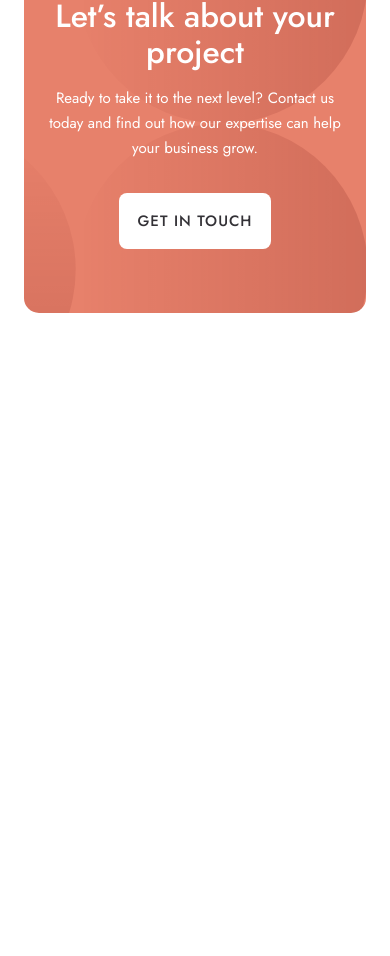
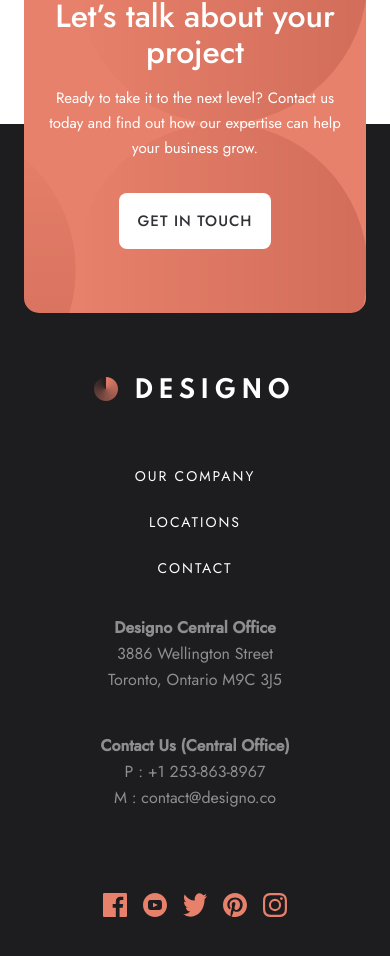
Before and after one commit to Alexandre-st/Designo-multi-page, a React (Create React App) app: page / in a window 390 px wide. Shown: the part 3560-4516 px from the top of the page. Before the commit the page ends 3873 px from the top, so only its background shows below. Built offline with nearby package versions, Linux system fonts and the light colour scheme.

Commit message:
Add Footer, but need to add the border. full responsive

```diff
--- a/src/App.js
+++ b/src/App.js
@@ -2,6 +2,7 @@ import React from 'react';
 import { BrowserRouter as Router, Routes, Route } from 'react-router-dom';
 import Home from './components/Home/Home';
 import Header from './components/Header/Header';
+import Footer from './components/Footer/Footer';
 
 import './styles/index.scss';
 
@@ -12,6 +13,7 @@ const App = () => {
       <Routes>
         <Route exact path="/" element={<Home />} />
       </Routes>
+      <Footer />
     </Router>
   );
 }
--- a/src/components/Footer/Footer.js
+++ b/src/components/Footer/Footer.js
@@ -1,9 +1,46 @@
 import React from 'react';
+import { Link } from 'react-router-dom';
+
+import FooterLogo from "../../assets/shared/desktop/logo-light.png";
+import FacebookLogo from "../../assets/shared/desktop/icon-facebook.svg";
+import YoutubeLogo from "../../assets/shared/desktop/icon-youtube.svg";
+import TwitterLogo from "../../assets/shared/desktop/icon-twitter.svg";
+import PinterestLogo from "../../assets/shared/desktop/icon-pinterest.svg";
+import InstagramLogo from "../../assets/shared/desktop/icon-instagram.svg"
 
 const Footer = () => {
   return (
     <footer className="footer">
-
+      <div className="footer-container container">
+        <div className="footer-header">
+          <img className="logo" src={FooterLogo} alt="Designo" />
+          <div className="footer-header-link">
+            <Link to="/"><li className="li_nk">OUR COMPANY</li></Link>
+            <Link to="/"><li className="li_nk">LOCATIONS</li></Link>
+            <Link to="/"><li className="li_nk">CONTACT</li></Link>
+          </div>
+        </div>
+        <div className="footer-border"></div>
+        <div className="footer-content">
+          <div className="footer-content-right">
+            <p>Designo Central Office</p>
+            <p>3886 Wellington Street</p>
+            <p>Toronto, Ontario M9C 3J5</p>
+          </div>
+          <div className="footer-content-left">
+            <p>Contact Us (Central Office)</p>
+            <p>P : +1 253-863-8967</p>
+            <p>M : contact@designo.co</p>
+          </div>
+          <div className="footer-content-link">
+            <img src={FacebookLogo} alt="Facebook" />
+            <img src={YoutubeLogo} alt="Youtube" />
+            <img src={TwitterLogo} alt="Twitter" />
+            <img src={PinterestLogo} alt="Pinterest" />
+            <img src={InstagramLogo} alt="Instagram" />
+          </div>
+        </div>
+      </div>
     </footer>
   );
 }
--- /dev/null
+++ b/src/components/Footer/_footer.scss
@@ -0,0 +1,100 @@
+@use "../../styles/variables/mixins" as *;
+
+.footer {
+  background-color: #1D1C1E;
+  margin-top: -18.9rem;
+
+  @include mq(tablet) {
+    margin-top: -8.6rem;
+  }
+
+  @include mq(laptop) {
+    margin-top: -7.2rem;
+  }
+
+  &-container {
+    padding: 25.3rem 2.4rem 6.4rem 2.4rem;
+    text-align: center;
+    color: #FFFFFF;
+
+    @include mq(tablet) {
+      padding: 16.6rem 3.9rem 8rem 3.9rem;
+      text-align: left;
+    }
+
+    @include mq(laptop) {
+      padding: 14.4rem 3.9rem 7.2rem 3.9rem;
+    }
+
+    @include mq(desktop) {
+      padding:14.4rem 0 7.2rem 0;
+    }
+  }
+
+  &-header {
+    display: flex;
+    flex-direction: column;
+    align-items: center;
+    margin-bottom: 4rem;
+
+    @include mq(tablet) {
+      flex-direction: row;
+      justify-content: space-between;
+      gap: 11.8rem;
+      margin-bottom: 7.2rem;
+    }
+
+    &-link {
+      display: flex;
+      flex-direction: column;
+      gap: 3.2rem;
+      margin-top: 6.5rem;
+
+      @include mq(tablet) {
+        flex-direction: row;
+        margin-top: 0;
+        gap: 4rem;
+      }
+    }
+  }
+
+  &-content {
+    display: flex;
+    flex-direction: column;
+    gap: 4rem;
+
+    @include mq(tablet) {
+      flex-direction: row;
+      gap: 5rem;
+    }
+
+    @include mq(laptop) {
+      gap: 20rem;
+    }
+
+    p {
+      font-size: 16px;
+      line-height: 26px;
+      opacity: 0.5;
+
+      &:first-child {
+        font-weight: 700;
+      }
+    }
+
+    &-link {
+      display: flex;
+      gap: 1.6rem;
+      margin: auto;
+      margin-top: 4.2rem;
+
+      @include mq(tablet) {
+        margin-right: inherit;
+      }
+
+      img {
+        width: fit-content;
+      }
+    }
+  }
+}
--- a/src/components/Header/Header.js
+++ b/src/components/Header/Header.js
@@ -8,13 +8,13 @@ const Header = () => {
   return (
     <header className="container">
       <div className="header">
-        <img className="header-logo" src={designoBlack} alt="Designo" />
+        <img className="logo" src={designoBlack} alt="Designo" />
 
         <nav className="header-nav">
           <ul className="header-nav-list">
-          <Link to="/"><li>OUR COMPANY</li></Link>
-          <Link to="/"><li>LOCATIONS</li></Link>
-          <Link to="/"><li>CONTACT</li></Link>
+          <Link to="/"><li className="li_nk">OUR COMPANY</li></Link>
+          <Link to="/"><li className="li_nk">LOCATIONS</li></Link>
+          <Link to="/"><li className="li_nk">CONTACT</li></Link>
           </ul>
         </nav>
 
--- a/src/components/Header/_header.scss
+++ b/src/components/Header/_header.scss
@@ -19,17 +19,9 @@
       &-list {
         display: flex;
         gap: 4.2rem;
-        font-size: 1.4rem;
-        line-height: 1.4rem;
-        letter-spacing: 2px;
         font-weight: 400;
       }
     }
-  }
-
-  &-logo {
-    width: 20.2rem;
-    height: 2.7rem
   }
 
   &-menu {
--- a/src/styles/base/_base.scss
+++ b/src/styles/base/_base.scss
@@ -74,10 +74,21 @@ h5 {
   }
 }
 
+.logo {
+  width: 20.2rem;
+  height: 2.7rem;
+}
+
 .text {
   font-size: 1.6rem;
   line-height: 2.6rem;
   font-weight: 400;
+}
+
+.li_nk {
+  font-size: 1.4rem;
+  line-height: 1.4rem;
+  letter-spacing: 2px;
 }
 
 .button {
--- a/src/styles/index.scss
+++ b/src/styles/index.scss
@@ -7,3 +7,4 @@
 @use "../components/Home/home";
 @use "../components/Links/link";
 @use "../components/TalkAbout/talkAbout";
+@use "../components/Footer/footer";
```
